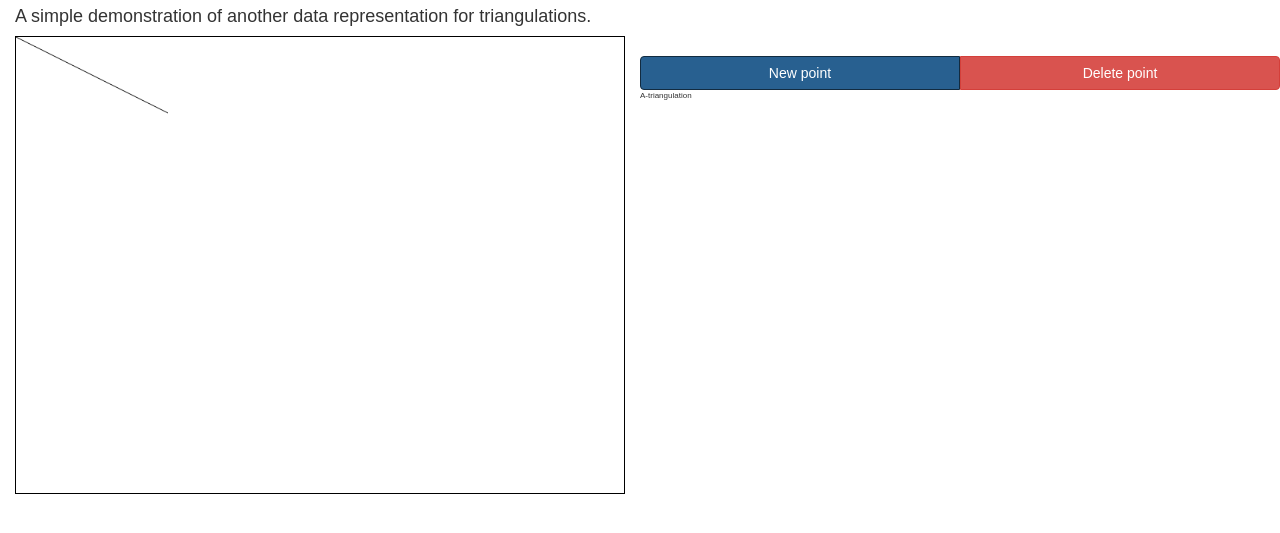
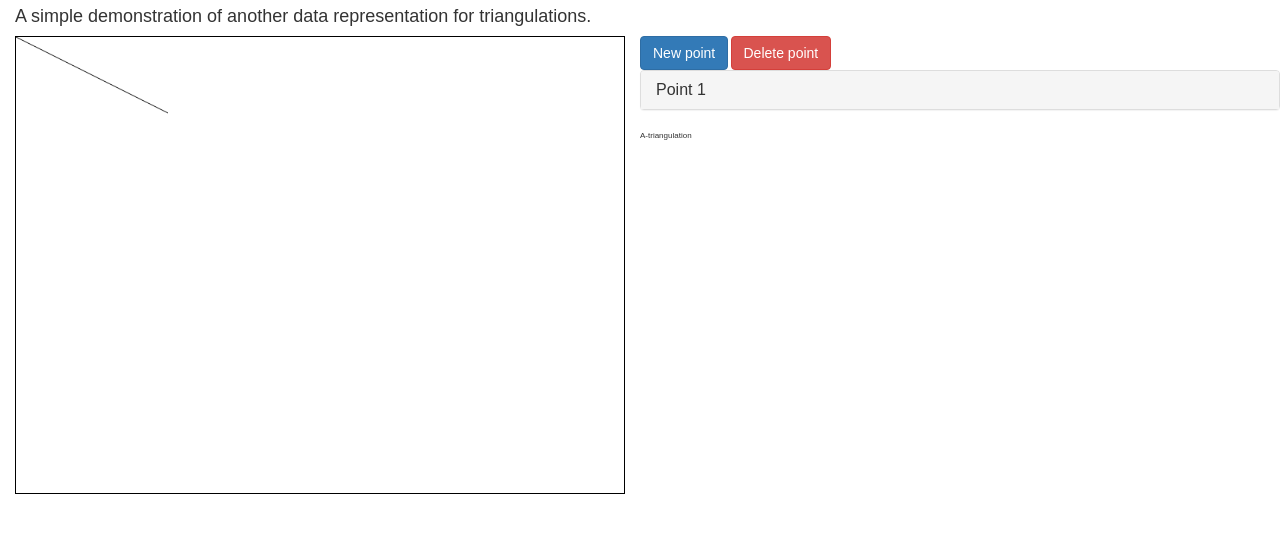
Before and after one commit to mankal111/A-Triangulation, a website: page index.html in a window 1280 px wide. Both pictures are taken after a click on the link "New point". Shown: the part 63-596 px from the top of the page. Drawn offline with Linux system fonts and the light colour scheme.

Commit message:
basic button functions
functions for 'add point' and 'delete point' buttons.

```diff
--- a/index.html
+++ b/index.html
@@ -18,11 +18,11 @@
 				</div>
 				<div class="col-md-6">
 					<div class="row">
+  <a id="new-point-btn" class="btn btn-primary">New point</a>
+  <a id="del-point-btn" class="btn btn-danger">Delete point</a>
 						<div class="panel-group" id="accordion" role="tablist" aria-multiselectable="true">
 						</div>
 						<div class="btn-group btn-group-justified">
-  <a href="#" class="btn btn-primary">New point</a>
-  <a href="#" class="btn btn-danger">Delete point</a>
 </div>
 					</div>
 					<div class="row">
@@ -31,8 +31,8 @@
 				</div>
 			</div>
 		</div>
-    <script src="myui.js"></script>
 		<script src="atrig.js"></script>
 		<script src="drawcanv.js"></script>
+    <script src="myui.js"></script>
 	</body>
 </html>
--- a/myui.js
+++ b/myui.js
@@ -0,0 +1,13 @@
+var points = 0;
+
+$( "#new-point-btn" ).click(function(){
+  points++;
+  $( "#accordion" ).append('<div class="panel panel-default" id="panel'+points+'"><div class="panel-heading"><h4 class="panel-title"><a data-toggle="collapse" href="#collapse'+points+'">Point '+points+'</a></h4></div><div id="collapse'+points+'" class="panel-collapse collapse"><div class="panel-body">Panel Body</div><div class="panel-footer">Panel Footer</div></div></div>');
+});
+
+$( "#del-point-btn" ).click(function(){
+  if (points>0){
+    $( "#panel"+points+"" ).remove();
+    points--;
+  }
+});
```
